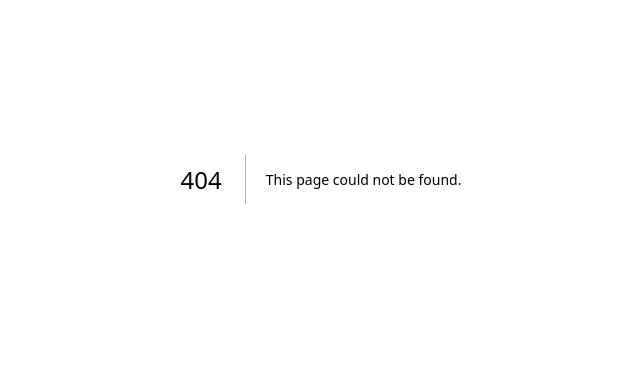
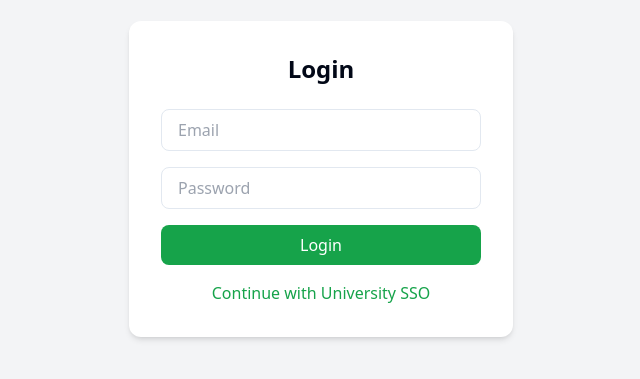
Before and after one commit to TuckerPeters/W-M-Business-MajorAdvising, a Next.js app: page /login in a window 1280 px wide. Before the commit this address had no page. Shown: the part 221-600 px from the top of the page, without its empty margins (319-959 px from the left). Built offline with nearby package versions, Linux system fonts and the light colour scheme.

Commit message:
Complete authentication UI flow (login, logout, SSO simulation, role routing)

```diff
--- /dev/null
+++ b/src/app/login/page.tsx
@@ -0,0 +1,5 @@
+import LoginForm from "@/components/auth/LoginForm";
+
+export default function LoginPage() {
+  return <LoginForm />;
+}
--- a/src/app/student/page.tsx
+++ b/src/app/student/page.tsx
@@ -1,5 +1,6 @@
 'use client';
 
+import { useRouter } from "next/navigation";
 import { useState } from 'react';
 import Link from 'next/link';
 import ProgressPanel from '@/components/student/ProgressPanel';
@@ -26,6 +27,7 @@ import {
 } from 'lucide-react';
 
 export default function StudentDashboard() {
+  const router = useRouter();
   const [activeTab, setActiveTab] = useState<'overview' | 'schedule' | 'chat'>('overview');
   const [sidebarOpen, setSidebarOpen] = useState(false);
 
@@ -48,12 +50,24 @@ export default function StudentDashboard() {
                 <p className="text-sm text-muted-foreground">{mockStudent.name}</p>
               </div>
             </div>
-            <Link href="/">
-              <Button variant="outline" size="sm">
+
+            <div className="flex gap-3">
+              <Link href="/">
+               <Button variant ="outline" size="sm">
                 <Home className="h-4 w-4 mr-2" />
                 Home
-              </Button>
-            </Link>
+                </Button>
+              </Link>
+
+              <Button
+                variant="outline"
+                size="sm"
+                onClick={() => router.push("/login")}
+              >
+                Logout
+                </Button>
+              </div>
+
           </div>
         </div>
       </header>
--- /dev/null
+++ b/src/components/auth/LoginForm.tsx
@@ -0,0 +1,57 @@
+"use client";
+
+import { useState } from "react";
+import { useRouter} from "next/navigation";
+
+export default function LoginForm() {
+  const [email, setEmail] = useState("");
+  const [password, setPassword] = useState("");
+
+  const router = useRouter();
+  const handleLogin = () => {
+    router.push("/student");
+  }
+
+  const handleSSO = () => {
+    router.push("/sso-loading");
+  };
+
+  return (
+    <div className="min-h-screen flex items-center justify-center bg-gray-100">
+      <div className="bg-white p-8 rounded-xl shadow-md w-96">
+        <h2 className="text-2xl font-semibold mb-6 text-center">Login</h2>
+
+        <input
+          type="email"
+          placeholder="Email"
+          className="w-full mb-4 px-4 py-2 border rounded-lg"
+          value={email}
+          onChange={(e) => setEmail(e.target.value)}
+        />
+
+        <input
+          type="password"
+          placeholder="Password"
+          className="w-full mb-4 px-4 py-2 border rounded-lg"
+          value={password}
+          onChange={(e) => setPassword(e.target.value)}
+        />
+
+        <button
+          onClick={handleLogin}
+          className="w-full bg-green-600 text-white py-2 rounded-lg"
+        >
+          Login
+        </button>
+
+        <button
+         onClick={handleSSO}
+         className="w-full mt-4 text-green-600"
+        >
+          Continue with University SSO
+        </button>
+
+      </div>
+    </div>
+  );
+}
--- /dev/null
+++ b/src/components/auth/RoleSelector.tsx
@@ -0,0 +1,32 @@
+"use client";
+import { useRouter } from "next/navigation";
+
+export default function RoleSelector() {
+  const router = useRouter();
+
+  const handleStudent = () => {
+    router.push("/student");
+  };
+
+  const handleAdvisor = () => {
+    router.push("/advisor");
+  };
+
+  return (
+    <div className="flex flex-col gap-4">
+      <button
+        onClick={handleStudent}
+        className="bg-blue-600 text-white py-2 rounded"
+      >
+       I am a Student
+      </button>
+
+      <button
+        onClick={handleAdvisor}
+        className="bg-purple-600 text-white py-2 rounded"
+      >
+        I am an Advisor
+      </button>
+    </div>
+  );
+}
```
